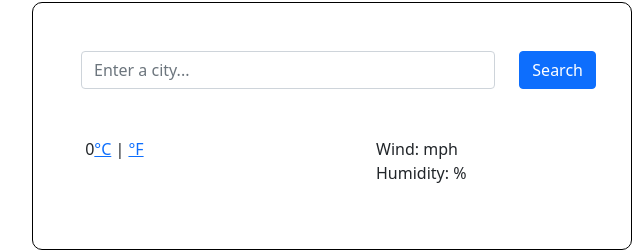
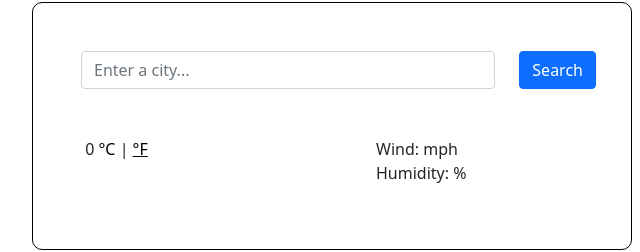
Before and after one commit to NiamhBrown/restart, a plain HTML site: page index.html in a window 1280 px wide. Both pictures are taken after a click on the link "°C". Shown: the part 98-350 px from the top of the page, 308-948 px from the left. Drawn offline with nearby package versions, Linux system fonts and the light colour scheme; no server answers.

Commit message:
styled unit conversion links

```diff
--- a/index.html
+++ b/index.html
@@ -33,9 +33,9 @@
         </div>
 
         <div class="row mt-4">
-            <div class="col">
+            <div class="col weather-temperature">
                 <img src="" alt="" id="icon">
-                <span><span id="temperature"></span><a href="#" id="celsius-link">°C</a> | <a href="#" id="fahrenheit-link">°F</a></span>
+                <span><span id="temperature"></span> <a href="#" id="celsius-link" class="active">°C</a> | <a href="#" id="fahrenheit-link">°F</a></span>
             </div>
             <div class="col">
                 <ul>
--- a/src/script.js
+++ b/src/script.js
@@ -54,12 +54,17 @@ function displayFahrenheitTemp(event){
     event.preventDefault();
     let temperatureElement = document.querySelector("#temperature");
     temperatureElement.innerHTML = Math.round((celsiusTemp * 9/5) + 32);
+    celsiusLink.classList.remove("active");
+    fahrenheitLink.classList.add("active");
+
 }
 
 function displayCelsiusTemp (event){
     event.preventDefault();
     let temperatureElement = document.querySelector("#temperature");
     temperatureElement.innerHTML = Math.round(celsiusTemp);
+    celsiusLink.classList.add("active");
+    fahrenheitLink.classList.remove("active");
 
 }
 
--- a/src/style.css
+++ b/src/style.css
@@ -4,6 +4,9 @@ h1 {
 
 ul {
     list-style: none;
+}
+a {
+    color: black;
 }
 
 .main-city{
@@ -26,6 +29,17 @@ ul {
     color: pink;
 }
 
+.weather-temperature .active {
+    color: black;
+    text-decoration: none;
+}
+
+.weather-temperature .active:hover {
+text-decoration: none;
+cursor: default;
+
+}
+
 #description {
     text-transform: capitalize;
 }
```
